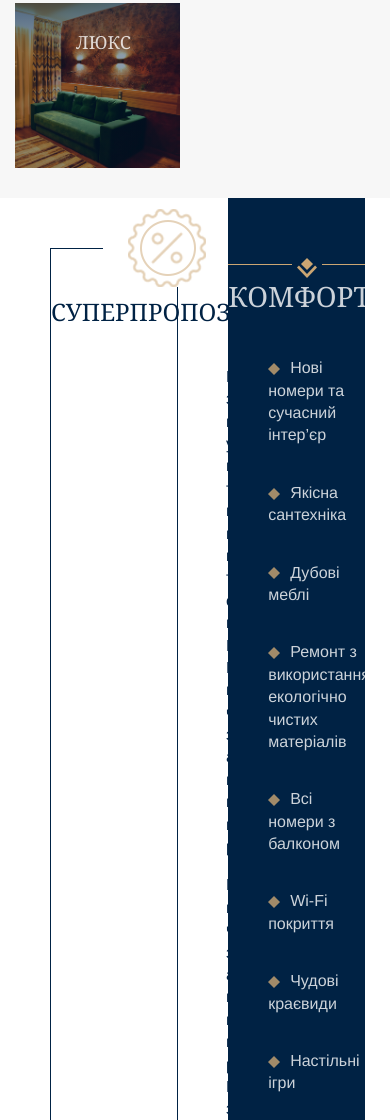
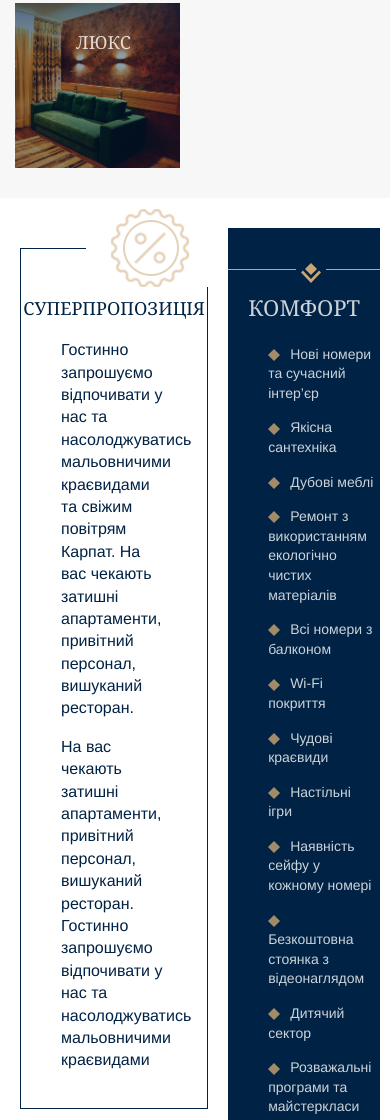
Before and after one commit to AndriiSavchuk/lions.line--task, a website: page app/index.html in a window 390 px wide. Shown: the part 2521-3641 px from the top of the page. Drawn offline with Linux system fonts and the light colour scheme.

Commit message:
Added adaptivity of section Offer

```diff
--- a/app/sass/_media.sass
+++ b/app/sass/_media.sass
@@ -5,6 +5,7 @@
 
 /* Large devices (desktops, less than 1200px) */
 @media only screen and (max-width : 1199px)
+
 
     /* Header styles */
 
@@ -25,6 +26,7 @@
     #line
         .arrows
             left: 56%
+
 
     /* Section Rooms styles */
 
@@ -67,37 +69,55 @@
         .rooms-content
             .rooms-descr
                 h3
-                    margin-bottom: 20px //
-
+                    margin-bottom: 20px
 
             .room-photo
                 &.standart
                     h3
-                        left: 27% //
+                        left: 27%
                 &.friends
                     h3
-                        left: 19% //
+                        left: 19%
                 &.semilux
                     h3
-                        left: 25% //
+                        left: 25%
                 &.shale
                     h3
-                        left: 45% //
+                        left: 45%
                 &.lux
                     h3
-                        left: 35% //
+                        left: 35%
 
             .room-photo
                 .mask
                     p
-                        padding: 50px 5px 0 5px //
-                        font-size: 14px //
+                        padding: 50px 5px 0 5px
+                        font-size: 14px
 
+
+    /* Section Offer styles */
+
+    #offer
+        .offer-wraper
+            .superoffer
+                .superoffer-block
+                    .logo
+                        left: 38%
+
+                    .superoffer-text
+                        padding: 40px 130px
+
+        .description-wrapper
+            .offer-description
+                ul
+                    li
+                        margin-bottom: 21px
 
 
 
 /* Medium devices (tablets, less than 992px) */
 @media only screen and (max-width : 991px)
+
 
    /* Header styles */
 
@@ -117,6 +137,7 @@
 
        .placeholder
            left: 45%
+
 
    /* Section Rooms styles */
 
@@ -157,9 +178,33 @@
                        line-height: 1.2
 
 
+       /* Section Offer styles */
+
+   #offer
+       .offer-wraper
+           .superoffer
+               .superoffer-block
+                   .logo
+                       left: 38%
+
+                   .superoffer-text
+                       padding: 40px 80px
+
+       .description-wrapper
+           .offer-description
+               .gold-line
+                   width: 280px
+
+               h3
+                   font-size: 32px
+                   margin-top: 25px
+                   li
+                       margin-bottom: 21px
+
 
 /* Small devices (landscape phones, less than 768px) */
 @media only screen and (max-width : 767px)
+
 
     /* Header styles */
 
@@ -223,22 +268,57 @@
                     transition: 0.7s
                 &.standart
                     h3
-                        left: 35% //
+                        left: 35%
                 &.friends
                     h3
-                        left: 29% //
+                        left: 29%
                 &.semilux
                     h3
-                        left: 32% //
+                        left: 32%
                 &.shale
                     h3
-                        left: 43% //
+                        left: 43%
                 &.lux
                     h3
-                        left: 40% //
+                        left: 40%
                 .mask
                     p
                         font-size: 14px
+
+
+    /* Section Offer styles */
+
+    #offer
+        padding-top: 30px
+        .offer-wraper
+            .superoffer
+                padding: 20px
+                .superoffer-block
+                    .logo
+                        left: 35%
+                    h4
+                        font-size: 18px
+                    .superoffer-text
+                        padding: 20px 40px
+
+        .description-wrapper
+            padding-right: 10px
+            .offer-description
+                padding: 25px 0
+                .welc-icon
+                    top: 25px
+                    left: 45%
+                .gold-line
+                    width: 240px
+                h3
+                    font-size: 22px
+                ul
+                    padding-right: 5px
+                    margin-top: 25px
+                    li
+                        font-size: 14px
+                        margin-bottom: 15px
+
 
 
 
@@ -329,7 +409,6 @@
 
 
 
-
 /* Custom */
 @media only screen and (max-width : 480px)
 	/**/
--- a/app/sass/main.sass
+++ b/app/sass/main.sass
@@ -341,6 +341,7 @@
             h3
                 color: $font-color-secondary
                 font-family: $font-family-secondary
+                font-size: 36px
                 text-align: center
                 text-transform: uppercase
                 opacity: .8
```
Also changed, not shown: app/css/main.min.css.
